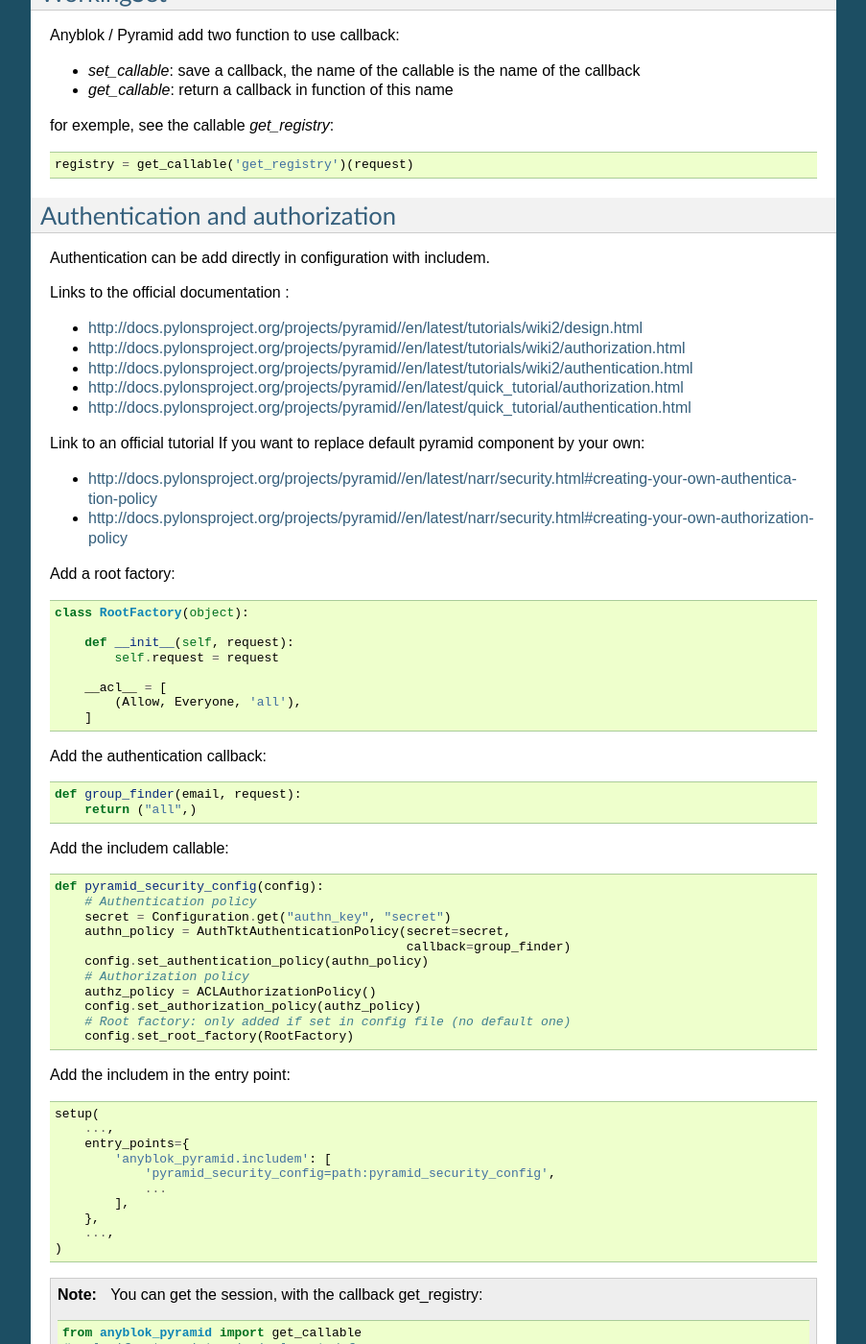
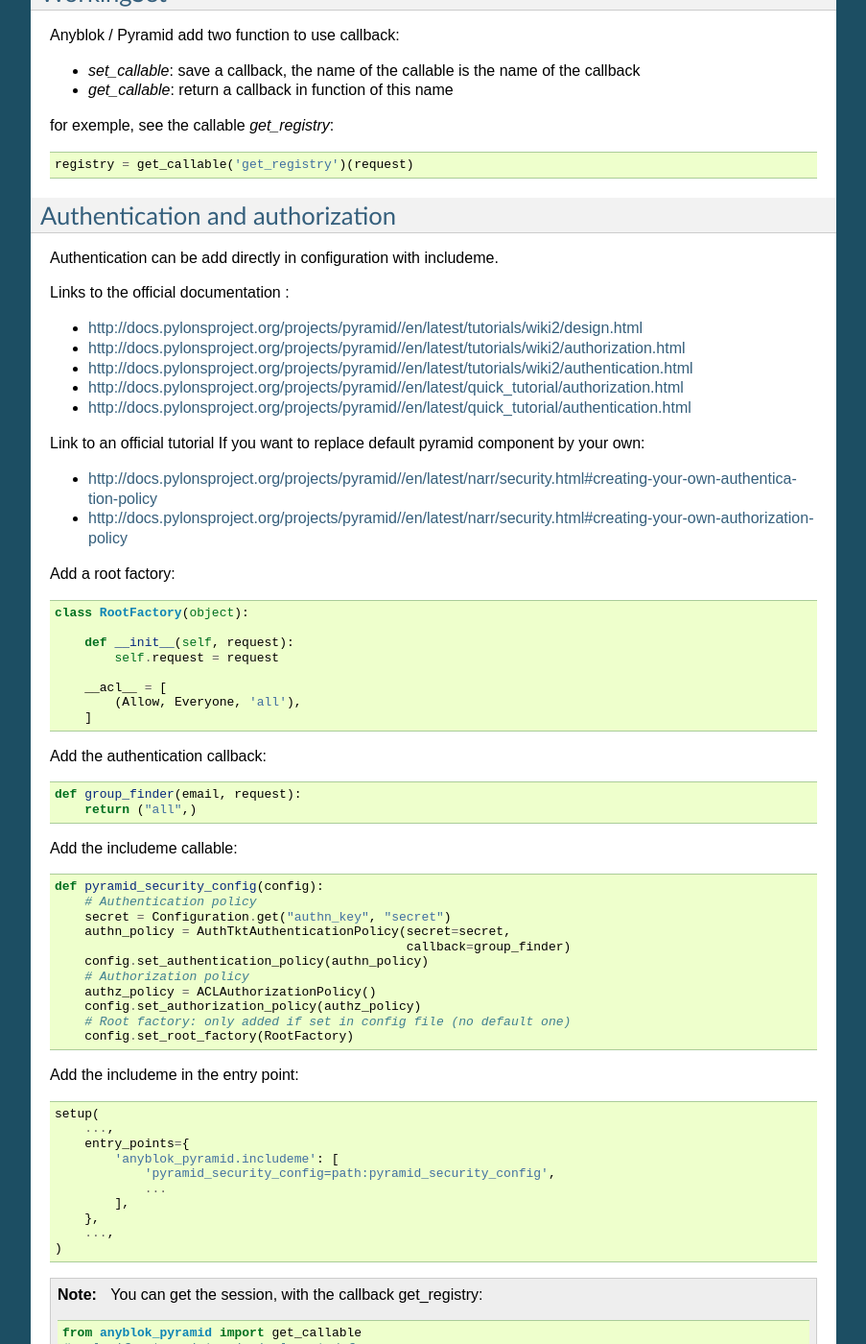
Before and after one commit to AnyBlok/Anyblok_Pyramid, a Sphinx documentation site: the page built from doc/MEMENTO.rst, in a window 1280 px wide and 1400 px high, scrolled down 6348 px. Shown: the whole window at 96% size, without its empty margins (198-1101 px from the left). Built offline with Sphinx 7.4.7, drawn with Linux system fonts in a browser that asks for light colours; the version number is read from the project's files by our own code; some of the changed text lies outside the part shown.

Commit message:
Rename includem in includeme

```diff
--- a/doc/CHANGES.rst
+++ b/doc/CHANGES.rst
@@ -22,7 +22,7 @@
 
     Works only with AnyBlok 0.5.0 and after
 
-* [REF] Add entry point to add new pyramid includem and settings
+* [REF] Add entry point to add new pyramid includeme and settings
 * [DEL] properties decorator, it is useless because pyramid have a better
   behaviour
 * [REF] add workingset to define overwritable callback used for application,
--- a/doc/CODE.rst
+++ b/doc/CODE.rst
@@ -106,8 +106,8 @@
 .. autofunction:: beaker_settings
     :noindex:
 
-pyramid_config.includem
-~~~~~~~~~~~~~~~~~~~~~~~
+pyramid_config.includeme
+~~~~~~~~~~~~~~~~~~~~~~~~
 
 .. autofunction:: pyramid_beaker
     :noindex:
--- a/doc/MEMENTO.rst
+++ b/doc/MEMENTO.rst
@@ -385,7 +385,7 @@
 Authentication and authorization
 --------------------------------
 
-Authentication can be add directly in configuration with includem.
+Authentication can be add directly in configuration with includeme.
 
 Links to the official documentation :
 
@@ -417,7 +417,7 @@
     def group_finder(email, request):
         return ("all",)
 
-Add the includem callable::
+Add the includeme callable::
 
     def pyramid_security_config(config):
         # Authentication policy
@@ -431,12 +431,12 @@
         # Root factory: only added if set in config file (no default one)
         config.set_root_factory(RootFactory)
 
-Add the includem in the entry point::
+Add the includeme in the entry point::
 
         setup(
             ...,
             entry_points={
-                'anyblok_pyramid.includem': [
+                'anyblok_pyramid.includeme': [
                     'pyramid_security_config=path:pyramid_security_config',
                     ...
                 ],
@@ -474,12 +474,12 @@
         json_renderer.add_adapter(datetime, datetime_adapter)
         config.add_renderer('json', json_renderer)
 
-* Add the includem::
+* Add the includeme::
 
     setup(
         ...,
         entry_points={
-            'anyblok_pyramid.includem': [
+            'anyblok_pyramid.includeme': [
                 'json_adapter=path:declare_json_data_adapter',
                 ...
             ],
--- a/setup.py
+++ b/setup.py
@@ -30,7 +30,7 @@
     'anyblok_pyramid=anyblok_pyramid.scripts:wsgi',
 ]
 
-anyblok_pyramid_includem = [
+anyblok_pyramid_includeme = [
 ]
 
 setup(
@@ -67,7 +67,7 @@
             'pyramid_settings=anyblok_pyramid.pyramid_config:pyramid_settings',
             'beaker_settings=anyblok_pyramid.pyramid_config:beaker_settings',
         ],
-        'anyblok_pyramid.includem': anyblok_pyramid_includem,
+        'anyblok_pyramid.includeme': anyblok_pyramid_includeme,
         'bloks': [
             'pyramid=anyblok_pyramid.bloks.pyramid:Pyramid',
         ],
```
Also changed, not shown: other parts of doc/CHANGES.rst (+1 -1 lines), 10 other files.
